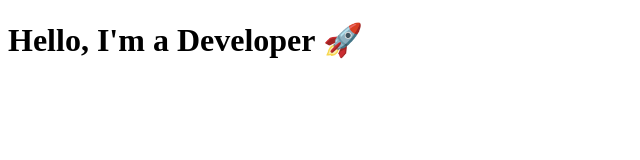
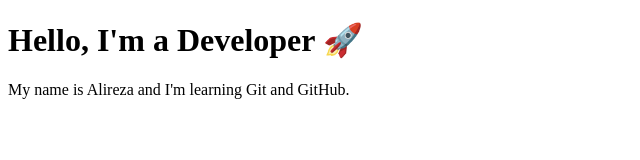
Before and after one commit to alirezaryan78/my-dev-page, a plain HTML site: page index.html in a window 1280 px wide. Shown: the whole page, without its empty margins (0-640 px from the left). Drawn offline with Linux system fonts and the light colour scheme.

Commit message:
add about me section

```diff
--- a/index.html
+++ b/index.html
@@ -5,5 +5,7 @@
   </head>
   <body>
     <h1>Hello, I'm a Developer 🚀</h1>
+    <p>My name is Alireza and I'm learning Git and GitHub.</p>
+
   </body>
 </html>
```
